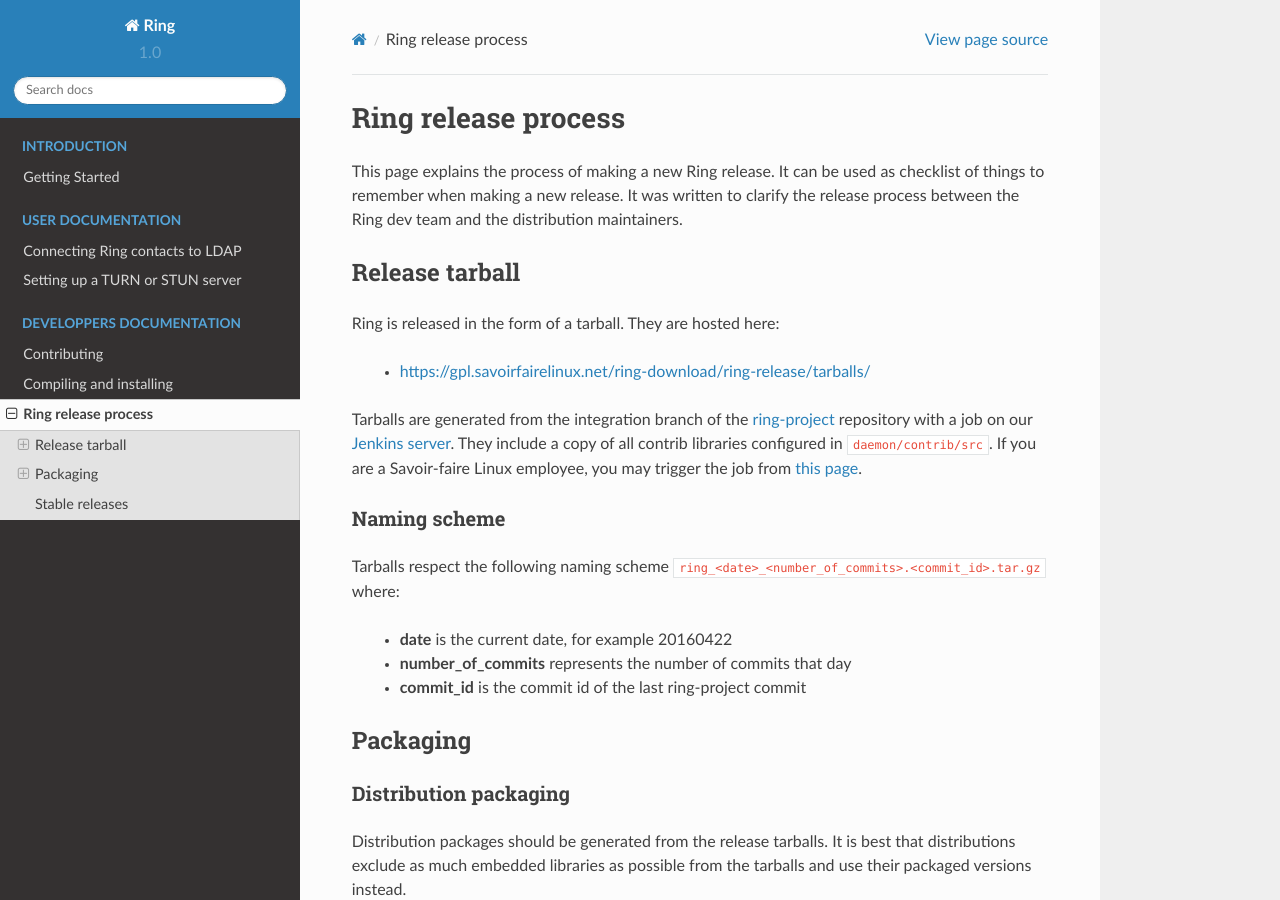
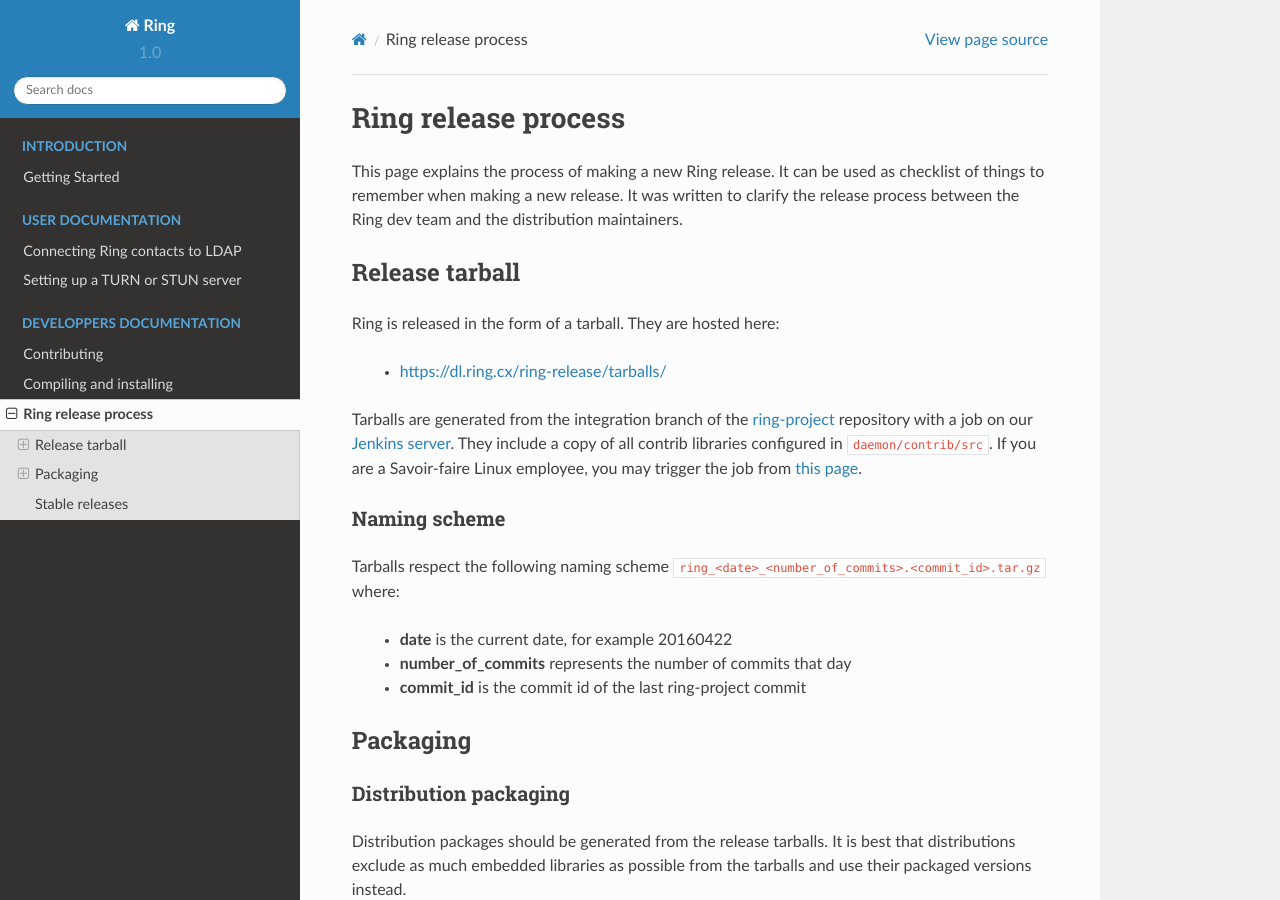
Before and after one commit to savoirfairelinux/jami-project, a Sphinx documentation site: the page built from docs/source/dev/releasing.rst, in a window 1280 px wide and 900 px high. Built offline with Sphinx 7.4.7 and the Read the Docs theme 2.0.0, drawn with Linux system fonts in a browser that asks for light colours; some of the changed lines change nothing that is shown.

Commit message:
docs: gpl.savoirfairelinux.net -> dl.ring.cx
Change-Id: I54727b390da50981c85884146eb6df8d24885563
Tuleap: #814

```diff
--- a/docs/source/dev/releasing.rst
+++ b/docs/source/dev/releasing.rst
@@ -8,7 +8,7 @@
 
 Ring is released in the form of a tarball. They are hosted here:
 
- - https://gpl.savoirfairelinux.net/ring-download/ring-release/tarballs/
+ - https://dl.ring.cx/ring-release/tarballs/
 
 Tarballs are generated from the integration branch of the `ring-project <https://github.com/savoirfairelinux/ring-project>`_ repository with a job on our `Jenkins server <https://test.savoirfairelinux.com/>`_. They include a copy of all contrib libraries configured in ``daemon/contrib/src``. If you are a Savoir-faire Linux employee, you may trigger the job from `this page <https://test.savoirfairelinux.com/job/ring-release/>`_.
 
```
